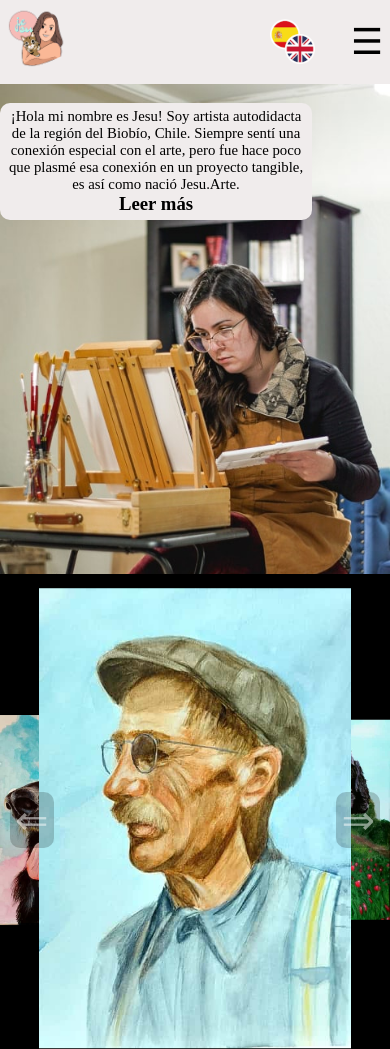
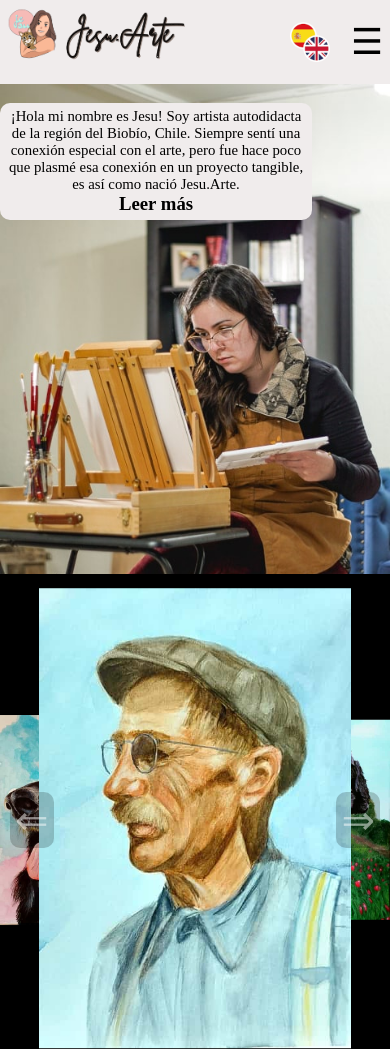
Before and after one commit to 100tomtomas100/jesu-arte.cl, a plain HTML site: page index.html in a window 390 px wide. Shown: the top 1049 px of the page. Drawn offline with nearby package versions, Linux system fonts and the light colour scheme.

Commit message:
changing logo

```diff
--- a/navbar-mobile.html
+++ b/navbar-mobile.html
@@ -1,5 +1,5 @@
 <!--navbar for mobile-->
-<div id="logo-mobile"><a href="index.html"><img src="img/logo.png" alt="girl holding a cat logo"></a></div>
+<div id="logo-mobile"><a href="index.html"><img src="img/logo2.png" alt="girl holding a cat logo"></a></div>
 <div id="navbar-mobile-right">
     <div id="languages-mobile"><a href=""><img src="img/esp-to-eng.png" alt="english to spanish"></a></div>
     <div id="burger-menu">&#9776</div>
--- a/style/navbar.css
+++ b/style/navbar.css
@@ -51,11 +51,11 @@
 }
 #logo-mobile a img{
     margin: 7px;
-    max-width: calc(10px + 20%);
-    min-width: 50px;
+    max-width: calc(100px + 30%);
+    min-width: 150px;
 }
 #navbar-mobile-right {
-    min-width: 150px;
+    min-width: 100px;
     display: grid;
     grid-template-columns: 1fr 1fr;
     grid-template-rows: 1fr 4fr;
@@ -67,7 +67,7 @@
 #languages-mobile a {
     height: 100%;
     display: flex;
-    justify-content: flex-end;
+    justify-content: flex-start;
     align-items: center;
 }
 #languages-mobile a img {
```
Also changed, not shown: img/logo1.png (added), img/logo2.png (added), img/logo3.png (added), img/logo4.png (added), img/logo5.png (added), img/logo6.png (added).
